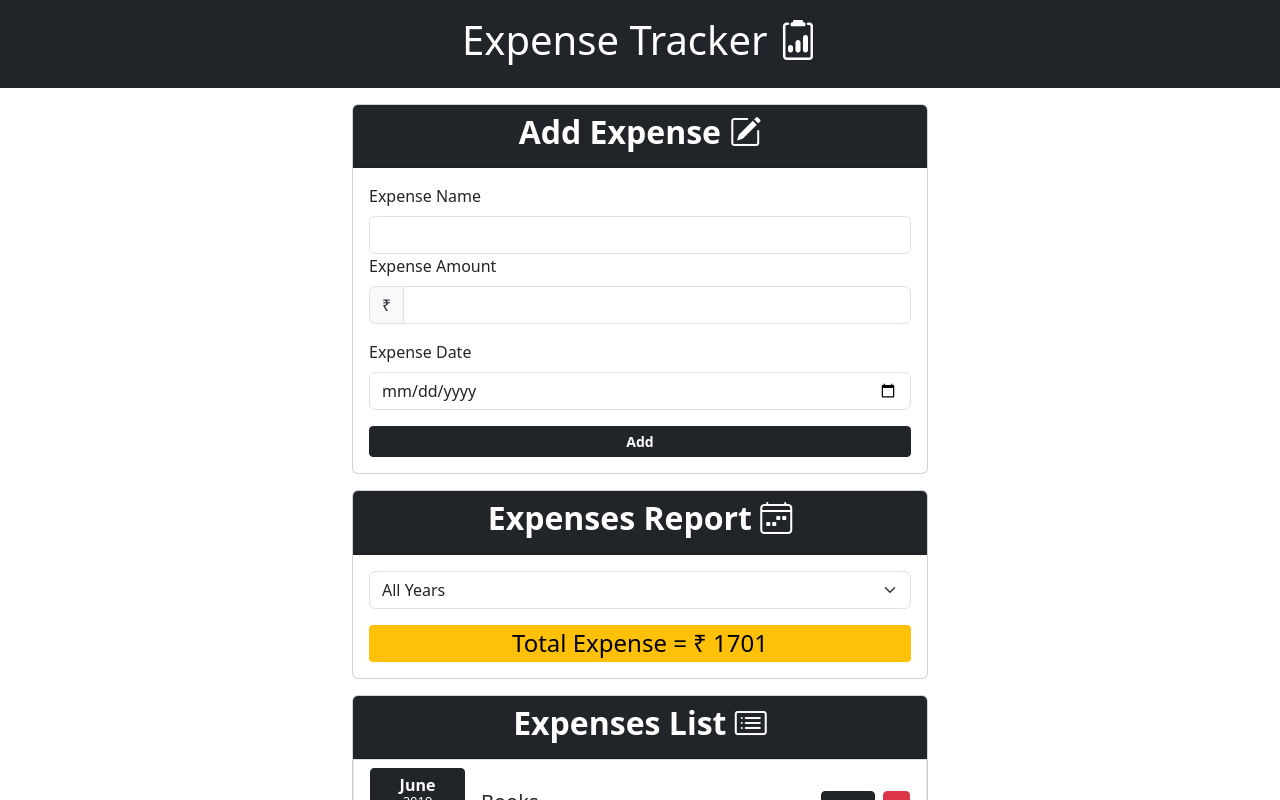
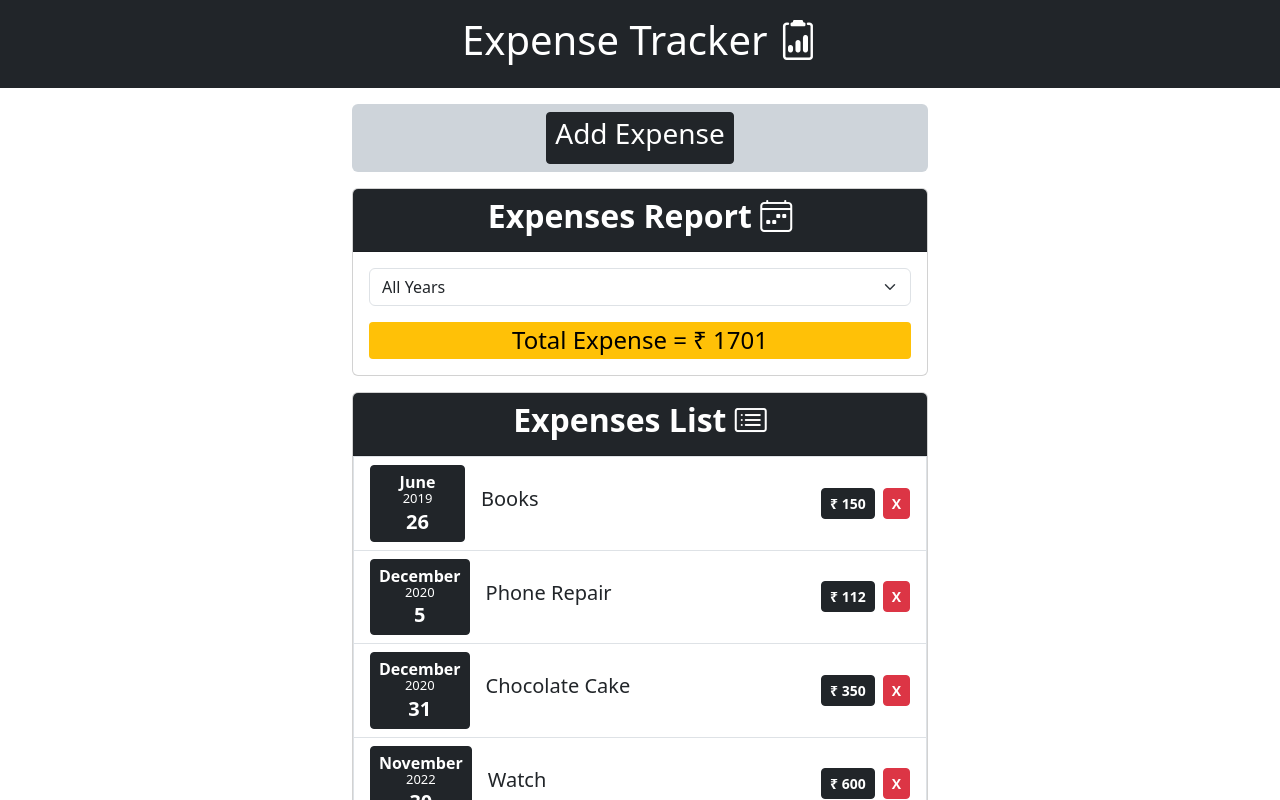
Before and after one commit to tvicky7x/Expense-Tracker-with-React, a React (Create React App) app: page / in a window 1280 px wide. Shown: the top 800 px of the page. Built offline with nearby package versions, Linux system fonts and the light colour scheme.

Commit message:
Add Expense Button

```diff
--- a/src/App.js
+++ b/src/App.js
@@ -14,12 +14,19 @@ import FilteredList from "./Component/List Components/FilteredList";
 
 function App() {
   const [List, setList] = useState(ExpenseObject);
+  const [Editing, setEdit] = useState(false);
   function deleteList(item) {
     setList(
       List.filter((obj) => {
         return obj.id !== item.id;
       })
     );
+  }
+  function startEditing() {
+    setEdit(true);
+  }
+  function afterEditing() {
+    setEdit(false);
   }
   function addExpense(newObj) {
     newObj.id = Math.floor(Math.random() * 1000000).toString(36);
@@ -47,14 +54,24 @@ function App() {
         <i className="bi bi-clipboard2-data"></i>
       </Header>
       <BodyContainer>
+        {!Editing && (
+          <div className="mt-3 p-2 bg-dark-subtle rounded-2">
+            <button className="btn btn-dark btn-sm" onClick={startEditing}>
+              <h3>Add Expense</h3>
+            </button>
+          </div>
+        )}
+        {Editing && (
           <Card className="mt-3">
             <CardHeader title="Add Expense">
               <i className="bi bi-pencil-square"></i>
             </CardHeader>
             <CardBody className="text-start">
-            <ExpenseForm add={addExpense}></ExpenseForm>
+              <ExpenseForm add={addExpense} submit={afterEditing}></ExpenseForm>
             </CardBody>
           </Card>
+        )}
+
         <Card className="mt-3">
           <CardHeader title="Expenses Report">
             <i className="bi bi-calendar4-week"></i>
--- a/src/Component/Form Components/ExpenseForm.js
+++ b/src/Component/Form Components/ExpenseForm.js
@@ -9,8 +9,12 @@ function ExpenseForm(props) {
       expenseAmount: Number(amount),
       expenseDate: new Date(date),
     };
+    props.submit();
     props.add(expenseObject);
     e.target.reset();
+  }
+  function closeHandler() {
+    props.submit();
   }
   return (
     <form action="#" onSubmit={newExpense}>
@@ -54,10 +58,19 @@ function ExpenseForm(props) {
           required
         />
       </div>
-      <div className="d-grid mt-3">
-        <button className="btn btn-dark btn-sm fw-semibold" type="submit">
-          Add
-        </button>
+      <div className="container-fluid mt-3">
+        <div className="row gap-2">
+          <button className="col btn btn-dark btn-sm fw-semibold" type="submit">
+            Add
+          </button>
+          <button
+            className="col-2 btn btn-danger btn-sm fw-semibold"
+            onClick={closeHandler}
+            type="button"
+          >
+            Cancel
+          </button>
+        </div>
       </div>
     </form>
   );
```
Lines whose indentation alone changed are shown as unchanged.
